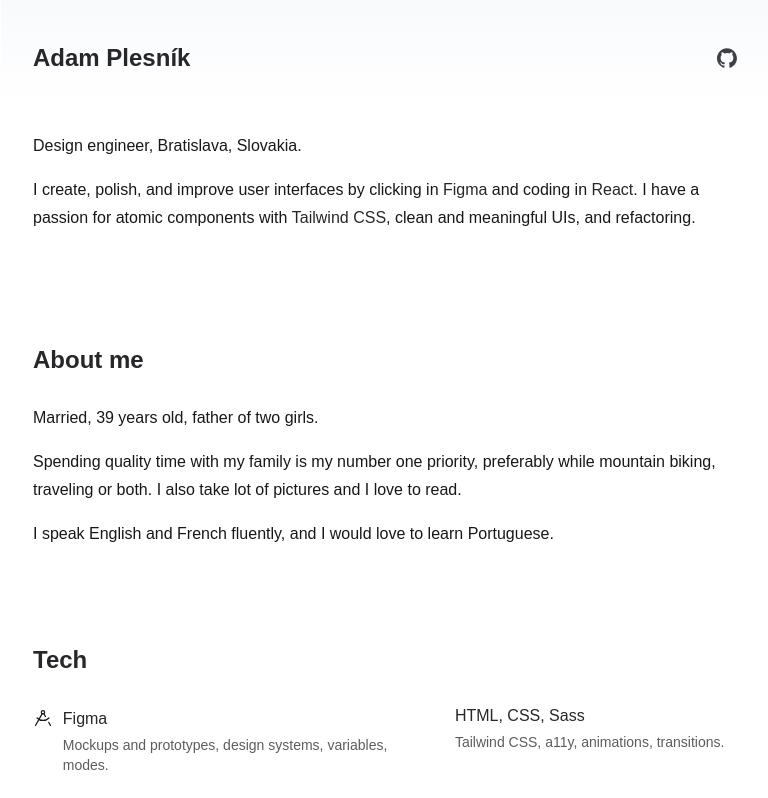
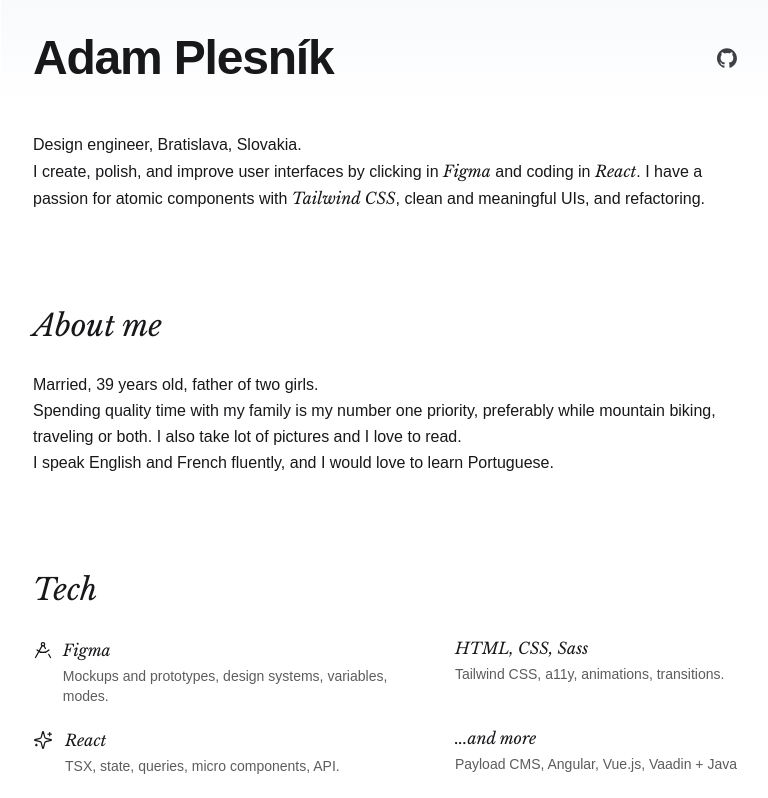
Before and after one commit to adamplesnik/adamplesnik.com, a React (Vite) app: page / in a window 1280 px wide. Shown: the top 798 px of the page, without its empty margins (255-1023 px from the left). Built offline with nearby package versions, Linux system fonts and the light colour scheme; a web font is replaced by a local one.

Commit message:
Update basic components

```diff
--- a/src/components/Em.tsx
+++ b/src/components/Em.tsx
@@ -2,11 +2,7 @@ import clsx from 'clsx/lite'
 import { HTMLAttributes } from 'react'
 
 const Em = ({ children, className }: HTMLAttributes<HTMLSpanElement>) => {
-  return (
-    <span className={clsx('font-medium text-zinc-800 dark:text-zinc-300', className)}>
-      {children}
-    </span>
-  )
+  return <span className={clsx('font-serif italic', className)}>{children}</span>
 }
 
 export default Em
--- a/src/components/Heading.tsx
+++ b/src/components/Heading.tsx
@@ -5,19 +5,9 @@ const Heading = ({ size = 1, className, children }: TitleProps) => {
   const defaultClasses = clsx('font-semibold', className)
 
   if (size === 1) {
-    return (
-      <h1
-        className={clsx(defaultClasses, 'text-2xl text-zinc-800 dark:text-zinc-200 print:text-4xl')}
-      >
-        {children}
-      </h1>
-    )
+    return <h1 className={clsx(className, 'text-5xl font-semibold tracking-tight')}>{children}</h1>
   } else if (size === 2) {
-    return (
-      <h2 className={clsx(defaultClasses, 'mb-7 text-2xl text-zinc-800 dark:text-zinc-200')}>
-        {children}
-      </h2>
-    )
+    return <h2 className={clsx(className, 'mb-7 font-serif text-3xl italic')}>{children}</h2>
   } else if (size === 3) {
     return (
       <h3 className={clsx(defaultClasses, 'mb-4 text-lg text-zinc-700 dark:text-zinc-300')}>
--- a/src/components/Paragraph.tsx
+++ b/src/components/Paragraph.tsx
@@ -2,7 +2,7 @@ import clsx from 'clsx'
 import { HTMLAttributes } from 'react'
 
 const Paragraph = ({ children, className = '' }: HTMLAttributes<HTMLParagraphElement>) => {
-  return <p className={clsx('mb-4 w-full leading-7 last:mb-0', className)}>{children}</p>
+  return <p className={clsx('w-full leading-relaxed', className)}>{children}</p>
 }
 
 export default Paragraph
```
Also changed, not shown: 1 other file (tests, documents, lock files or other folders).
